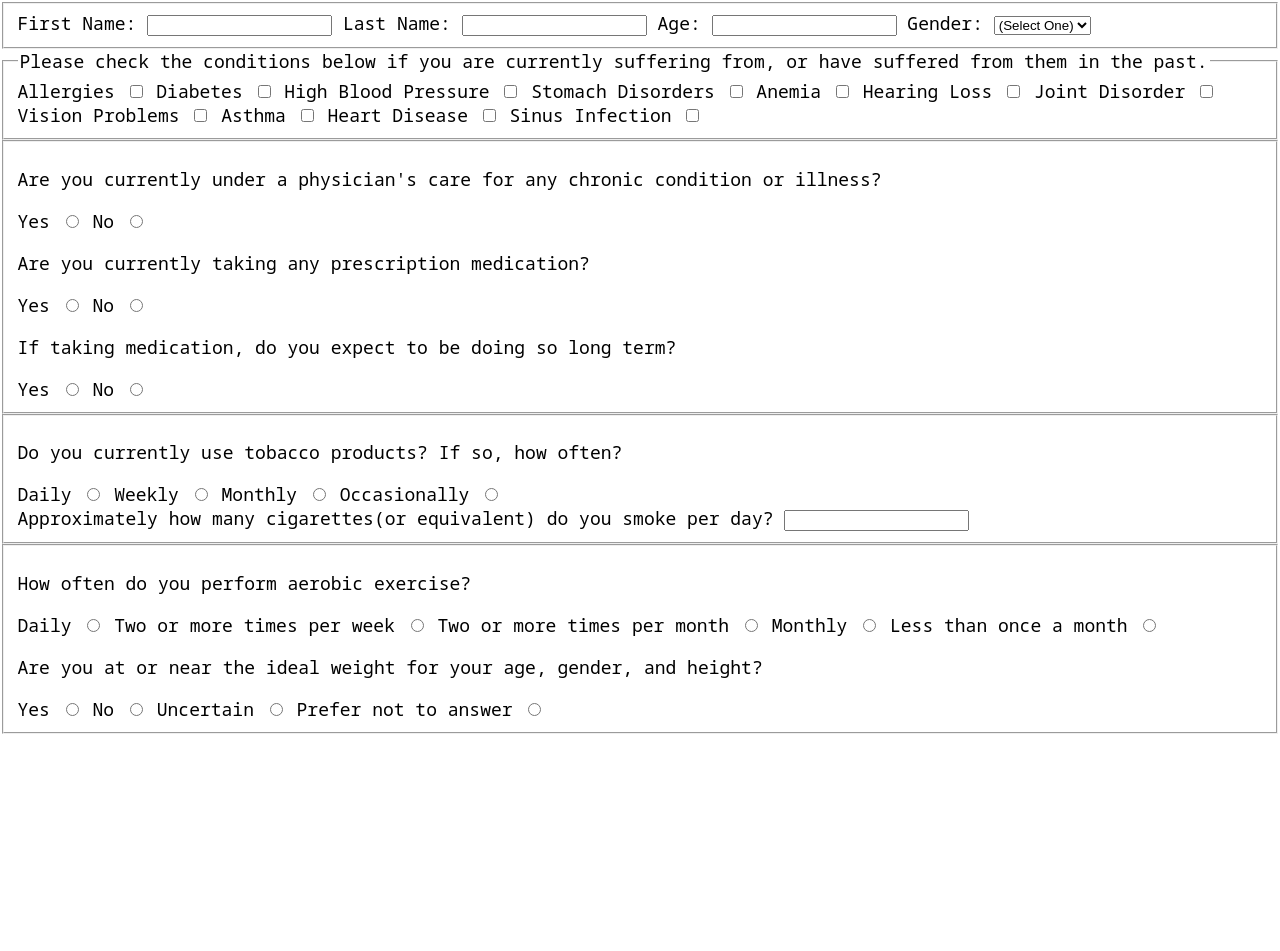
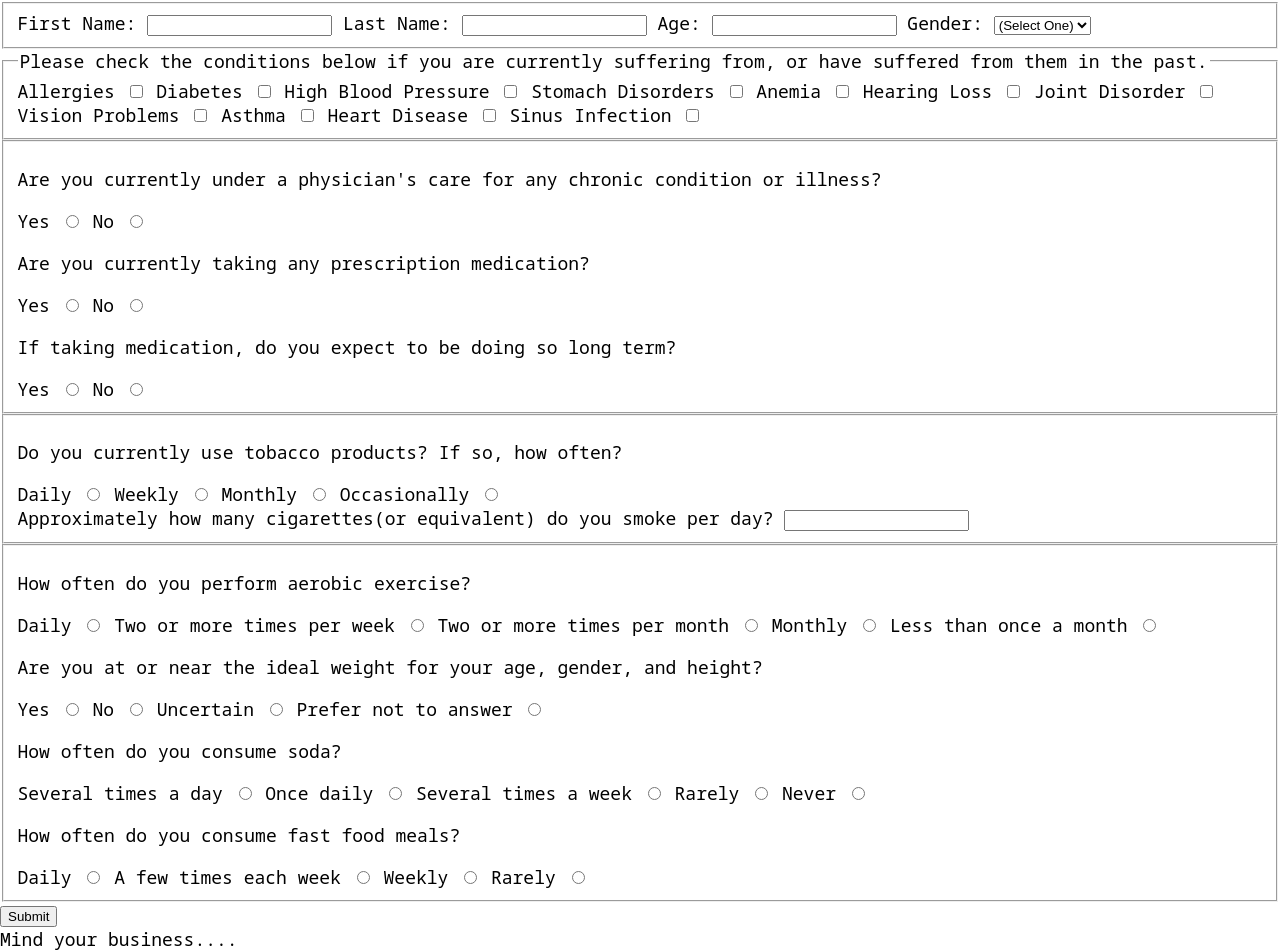
Before and after one commit to egome019/employeeWellnessSurvey, a plain HTML site: page index.html in a window 1280 px wide. Shown: the part 95-1046 px from the top of the page. Before the commit the page ends 829 px from the top, so only its background shows below. Drawn offline with Linux system fonts and the light colour scheme.

Commit message:
finished skeleton html

```diff
--- a/index.html
+++ b/index.html
@@ -173,8 +173,44 @@
 						<input type="radio" id="ideal-weight-p" name="ideal-weight"
 					/></label>
 					<br />
+					<p>How often do you consume soda?</p>
+					<label for="soda-consump"
+						>Several times a day
+						<input type="radio" id="soda-consump-x" name="soda-consump"
+					/></label>
+					<label for="soda-consump"
+						>Once daily
+						<input type="radio" id="soda-consump-1" name="soda-consump"
+					/></label>
+					<label for="soda-consump"
+						>Several times a week
+						<input type="radio" id="soda-consump-s" name="soda-consump"
+					/></label>
+					<label for="soda-consump"
+						>Rarely <input type="radio" id="soda-consump-r" name="soda-consump"
+					/></label>
+					<label for="soda-consump"
+						>Never <input type="radio" id="soda-consump-n" name="soda-consump"
+					/></label>
+					<br />
+					<p>How often do you consume fast food meals?</p>
+					<label for="fast-food"
+						>Daily <input type="radio" id="fast-food-d" name="fast-food"
+					/></label>
+					<label for="fast-food"
+						>A few times each week
+						<input type="radio" id="fast-food-x" name="fast-food"
+					/></label>
+					<label for="fast-food"
+						>Weekly <input type="radio" id="fast-food-w" name="fast-food"
+					/></label>
+					<label for="fast-food"
+						>Rarely <input type="radio" id="fast-food-r" name="fast-food"
+					/></label>
 				</fieldset>
+				<button type="submit">Submit</button>
 			</form>
 		</section>
+		<footer>Mind your business....</footer>
 	</body>
 </html>
```
